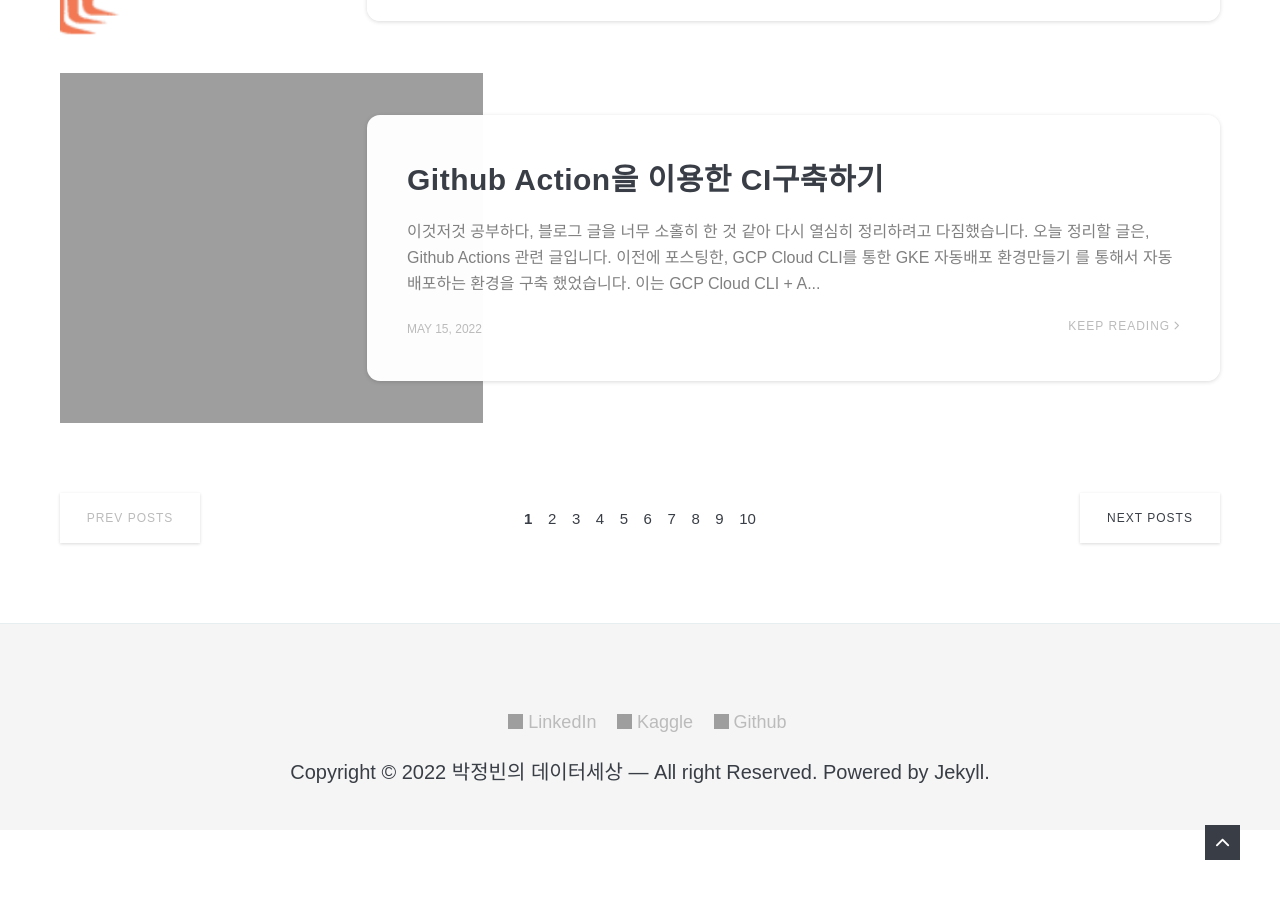
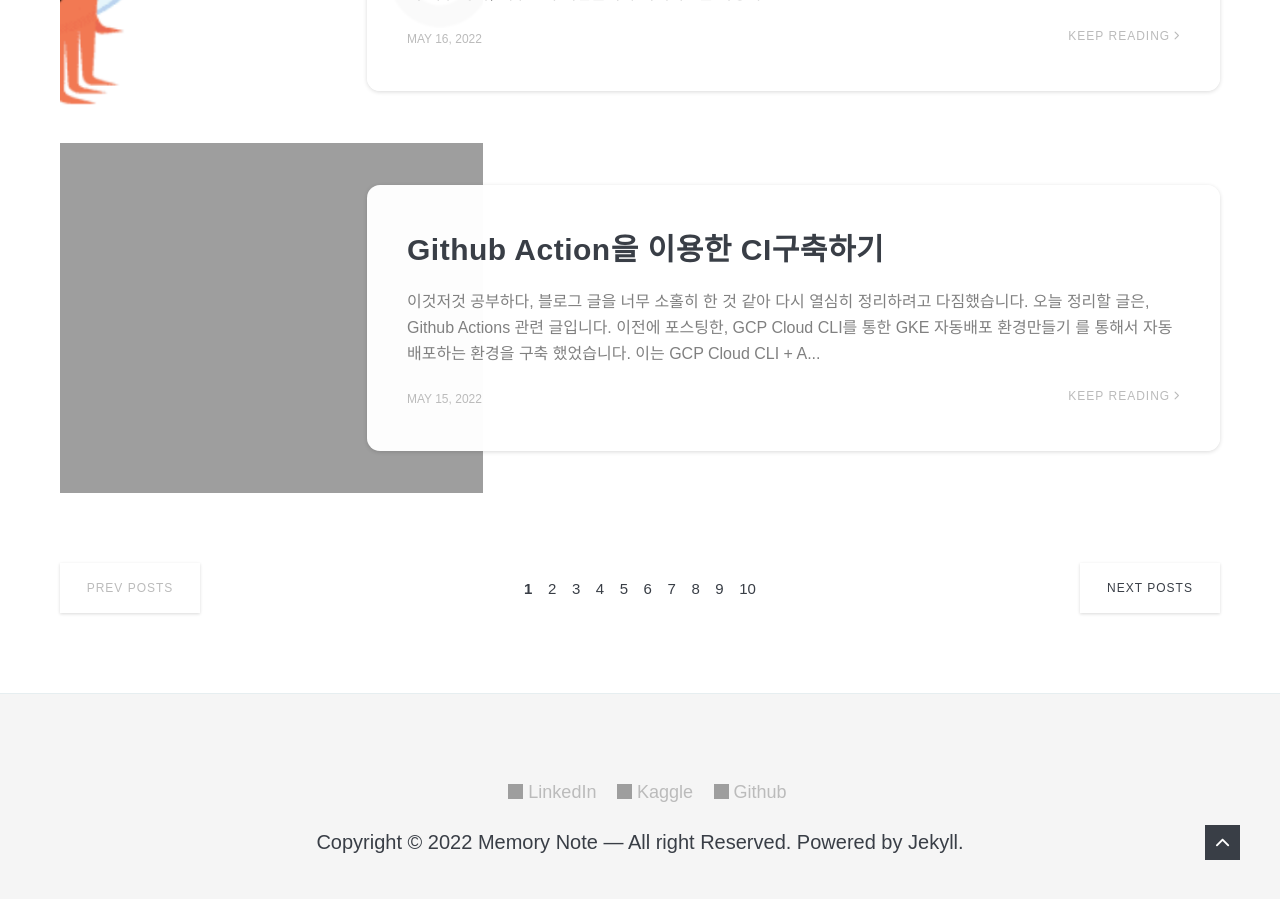
Before and after one commit to wjdqlsdlsp/wjdqlsdlsp.github.io, a Jekyll site: the page built from index.html, in a window 1280 px wide and 900 px high, scrolled down 2001 px. Built offline with Jekyll 4.4.1, drawn with Linux system fonts in a browser that asks for light colours; nearby versions of some CDN libraries; some web fonts are replaced; a script that is not in the unit is left out; the list of posts is cut into pages by our own code; grey boxes are pictures that could not be loaded.

Commit message:
change site

```diff
--- a/_data/settings.yml
+++ b/_data/settings.yml
@@ -1,15 +1,15 @@
 #-------------------------------
 # General Site Settings
-title: 박정빈의 데이터세상
+title: Memory Note
 logo: try_log.PNG # You can add own logo.
-description: 티끌모아, 빅데이터를 꿈꾸는 공간
+description: 필요한 정보를 기록하는 공간
 
 
 #-------------------------------
 # Author Settings
 author:
   name: ParkJeongBin
-  image: home_img.jpg
+  # image: blanck.jpg
   say-hello: <strong>박정빈</strong>
   bio: 데이터를 좋아하는 Data enthusiast.
 
```
